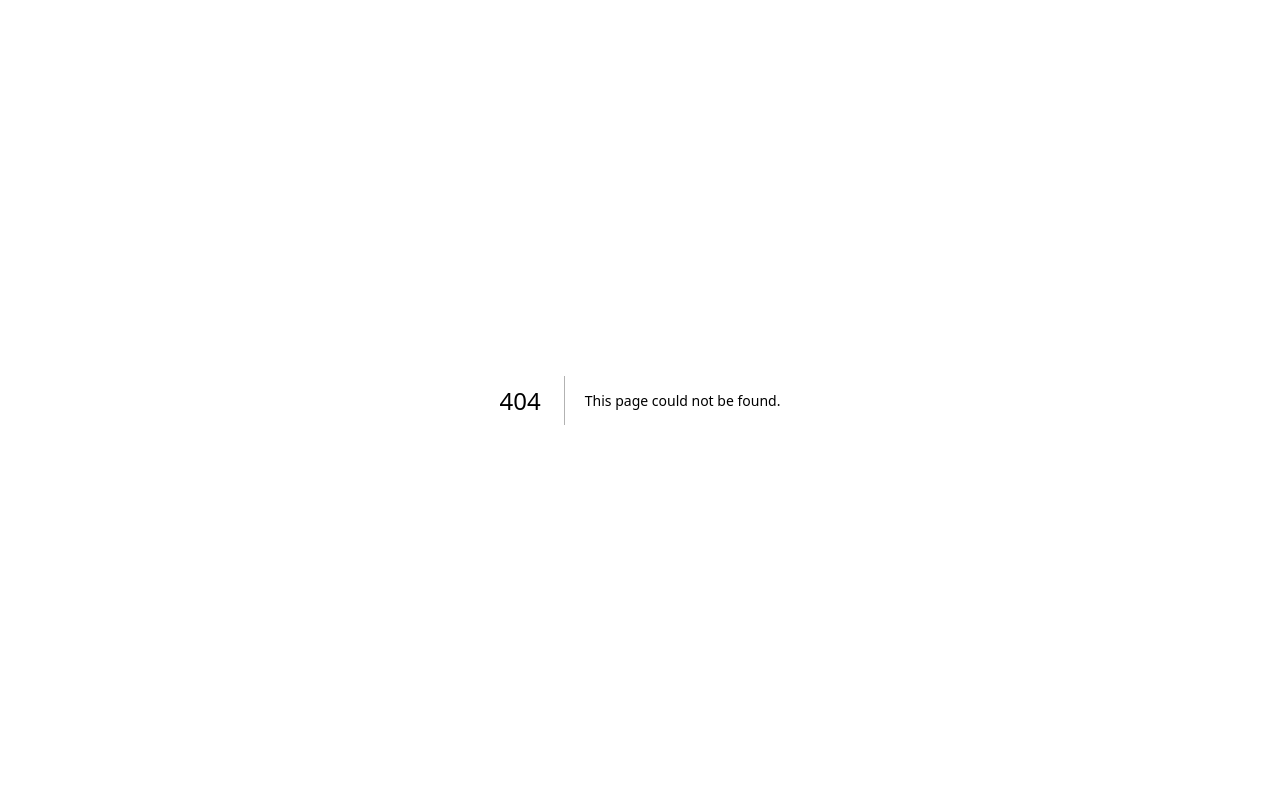
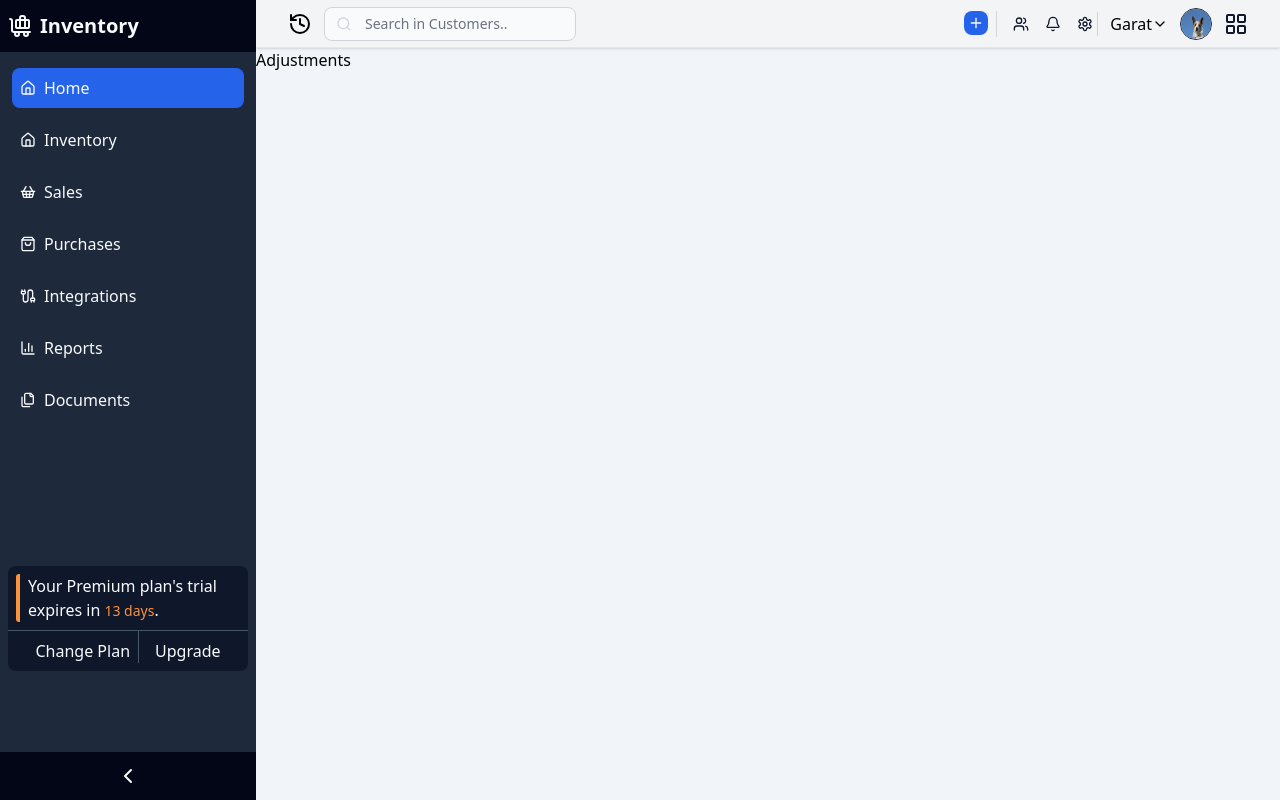
Before and after one commit to JacScript/inventory-software, a Next.js app: page /dashboard/inventory/adjustments in a window 1280 px wide. Before the commit this address had no page. Built offline with nearby package versions, Linux system fonts and the light colour scheme.

Commit message:
inventory setup

```diff
--- /dev/null
+++ b/app/(back-office)/dashboard/inventory/adjustments/page.jsx
@@ -0,0 +1,9 @@
+import React from 'react'
+
+export default function Adjustments() {
+  return (
+    <div>
+        <h2>Adjustments</h2>
+    </div>
+  )
+}
--- /dev/null
+++ b/app/(back-office)/dashboard/inventory/items/page.jsx
@@ -0,0 +1,9 @@
+import React from 'react'
+
+export default function Items() {
+  return (
+    <div>
+        <h2>Items</h2>
+    </div>
+  )
+}
--- /dev/null
+++ b/app/(back-office)/dashboard/inventory/itemsgroups/page.jsx
@@ -0,0 +1,9 @@
+import React from "react";
+
+export default function Itemsgroups() {
+  return (
+    <div>
+      <h2>Itemsgroups</h2>
+    </div>
+  );
+}
--- a/app/(back-office)/dashboard/inventory/page.jsx
+++ b/app/(back-office)/dashboard/inventory/page.jsx
@@ -3,7 +3,7 @@ import React from 'react'
 export default function Inventory() {
   return (
     <div>
-        <h2>Inventory</h2>
+        <h2>Inventory Creation Options</h2>
     </div>
   )
 }
```
